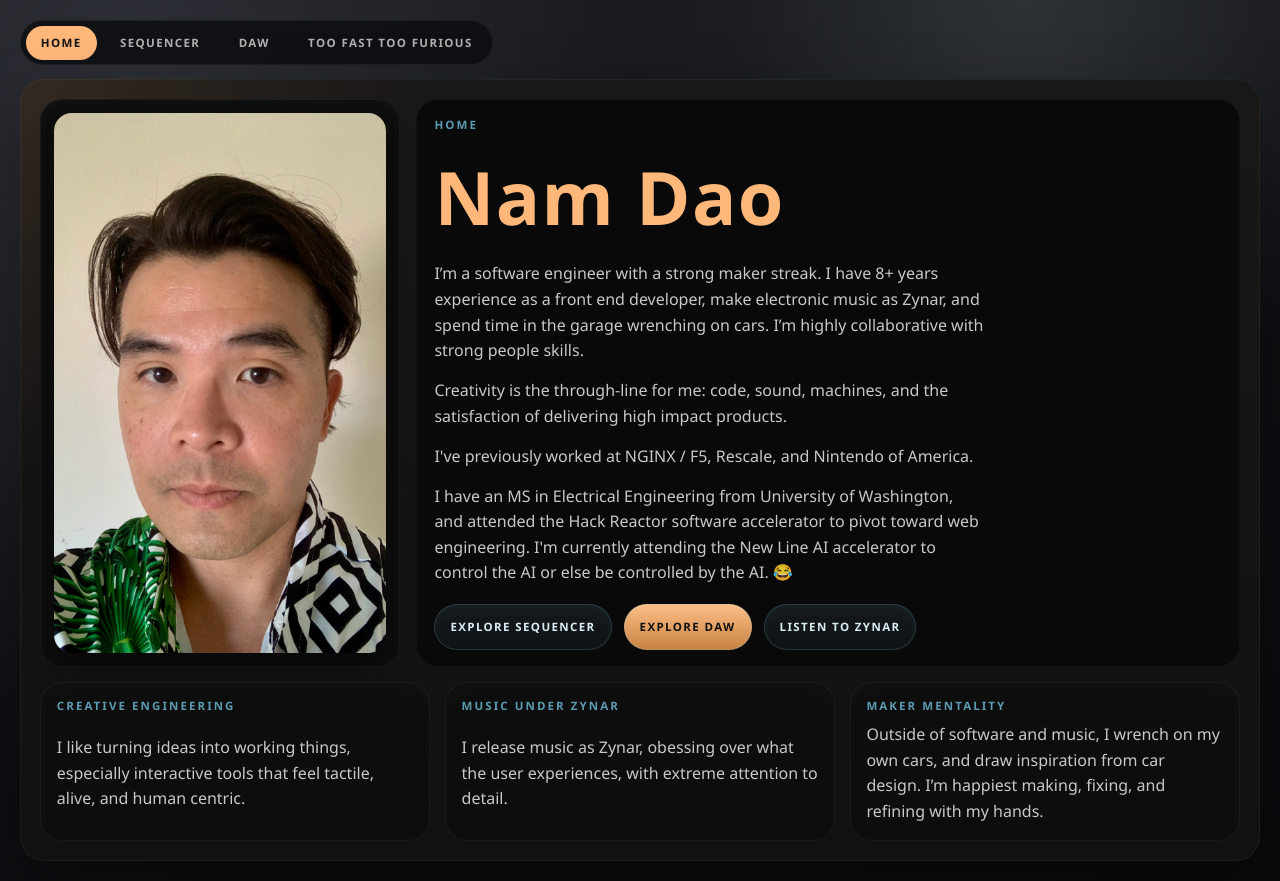
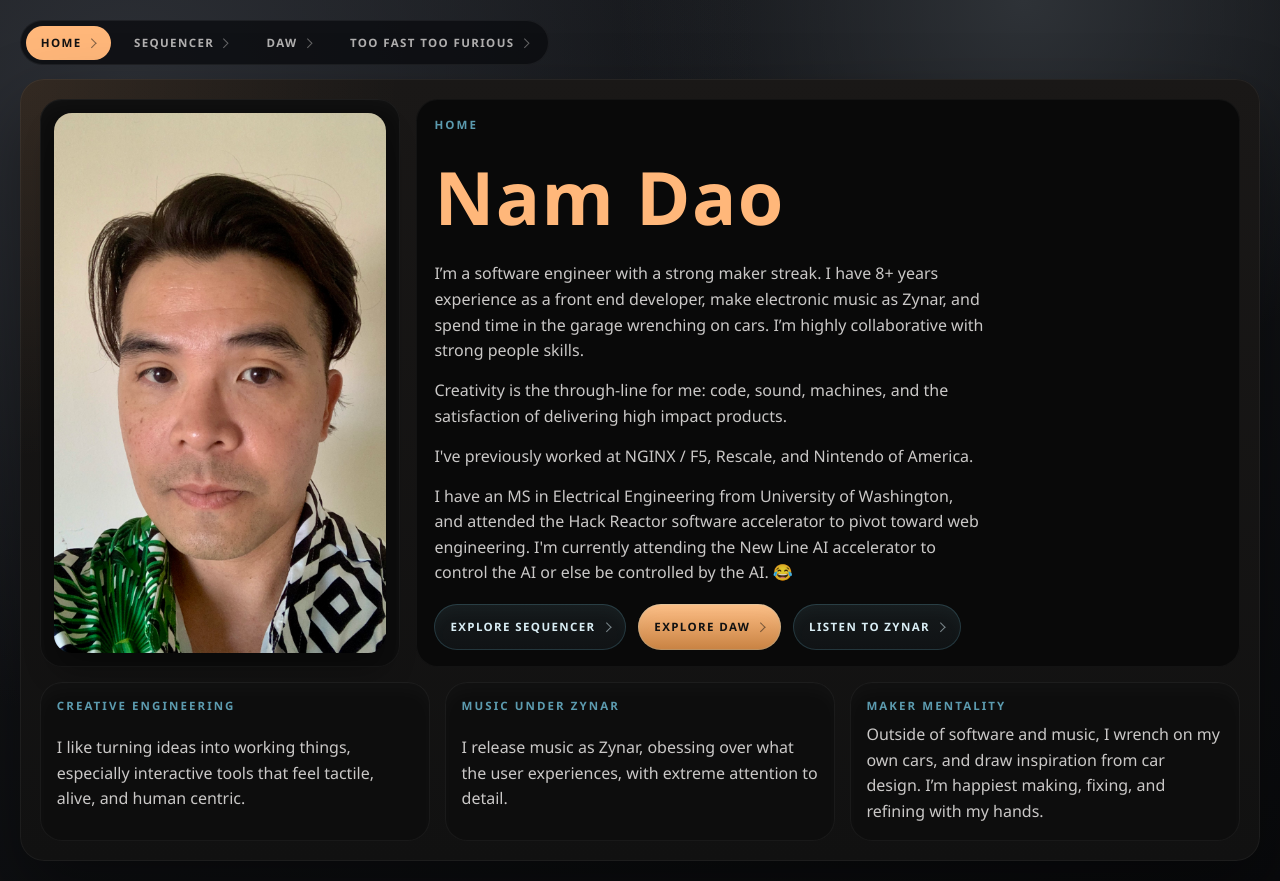
Before and after one commit to metzgerdev/Drum-Machine, a React app: page / in a window 1280 px wide. Built offline with nearby package versions, Linux system fonts and the light colour scheme.

Commit message:
Add subtle link cues

```diff
--- a/src/Style/index.css
+++ b/src/Style/index.css
@@ -70,6 +70,9 @@ body {
 }
 
 .app-route-nav a {
+  display: inline-flex;
+  align-items: center;
+  gap: 0.45rem;
   color: rgba(229, 226, 225, 0.76);
   text-decoration: none;
   text-transform: uppercase;
@@ -79,6 +82,18 @@ body {
   padding: 0.6rem 0.95rem;
   border-radius: 999px;
   transition: background-color 0.15s ease, color 0.15s ease;
+}
+
+.app-route-nav a::after,
+.home-action::after {
+  content: "";
+  width: 0.36rem;
+  height: 0.36rem;
+  border-top: 1.5px solid currentColor;
+  border-right: 1.5px solid currentColor;
+  transform: rotate(45deg) translateY(1px);
+  opacity: 0.52;
+  flex: 0 0 auto;
 }
 
 .app-route-nav a.active {
@@ -197,6 +212,7 @@ body {
   display: inline-flex;
   align-items: center;
   justify-content: center;
+  gap: 0.5rem;
   min-height: 46px;
   padding: 0 1rem;
   border-radius: 999px;
```
Also changed, not shown: 1 other file (tests, documents, lock files or other folders).
